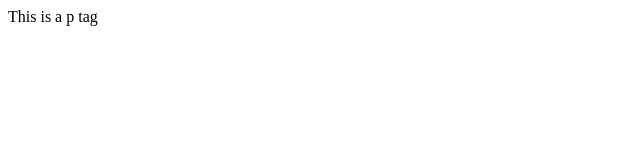
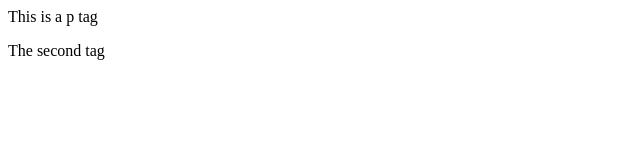
Before and after one commit to SomanAnshuman/localrepo, a plain HTML site: page index.html in a window 1280 px wide. Shown: the full height of the page, 0-640 px from the left. Drawn offline with Linux system fonts and the light colour scheme.

Commit message:
Add new feature

```diff
--- a/index.html
+++ b/index.html
@@ -1 +1,2 @@
 <p>This is a p tag</p>
+<p>The second tag</p>
```
